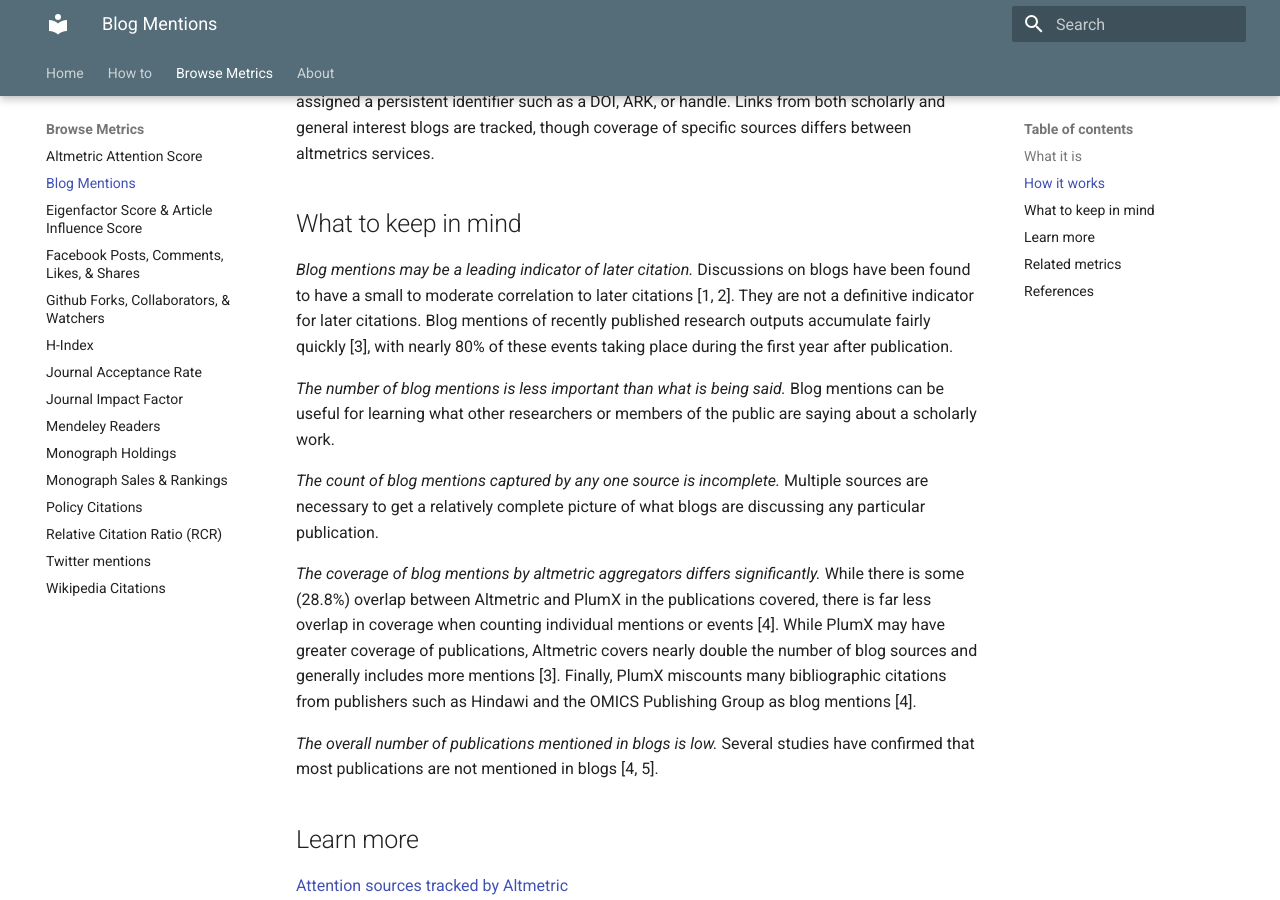
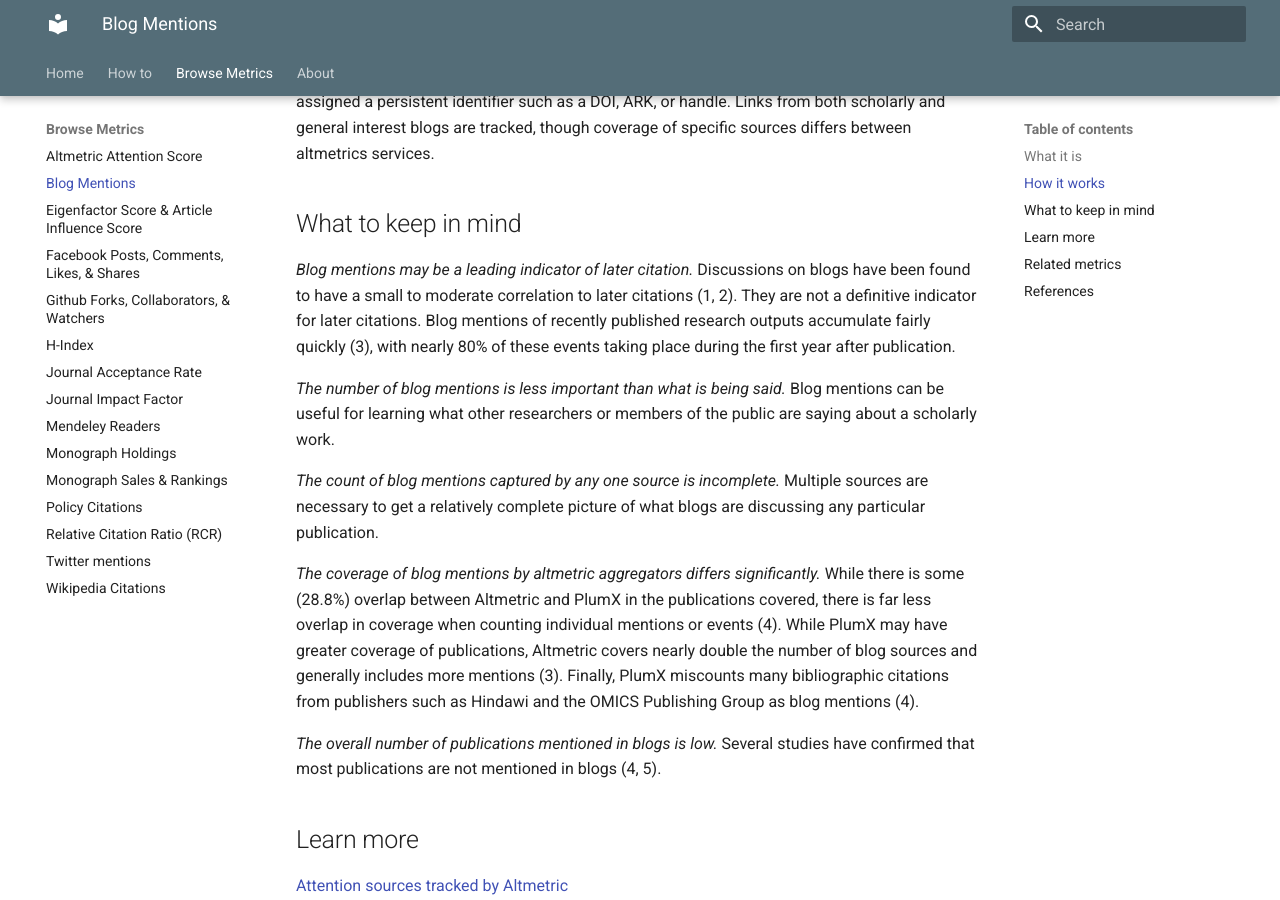
Before and after one commit to rchampieux/diy-documentation, an MkDocs documentation site: the page built from docs/blogmentions.md, in a window 1280 px wide and 900 px high, scrolled down 357 px. Built offline with MkDocs 1.6.1 and Material for MkDocs 9.7.7, drawn with Linux system fonts in a browser that asks for light colours.

Commit message:
change references from brackets to parantheses

```diff
--- a/docs/blogmentions.md
+++ b/docs/blogmentions.md
@@ -10,15 +10,15 @@ Some services (e.g., Altmetric, PlumX) track mentions only for scholarly works t
 
 
 ## What to keep in mind
-*Blog mentions may be a leading indicator of later citation.* Discussions on blogs have been found to have a small to moderate correlation to later citations [1, 2]. They are not a definitive indicator for later citations. Blog mentions of recently published research outputs accumulate fairly quickly [3], with nearly 80% of these events taking place during the first year after publication.
+*Blog mentions may be a leading indicator of later citation.* Discussions on blogs have been found to have a small to moderate correlation to later citations (1, 2). They are not a definitive indicator for later citations. Blog mentions of recently published research outputs accumulate fairly quickly (3), with nearly 80% of these events taking place during the first year after publication.
 
 *The number of blog mentions is less important than what is being said.* Blog mentions can be useful for learning what other researchers or members of the public are saying about a scholarly work.
 
 *The count of blog mentions captured by any one source is incomplete.* Multiple sources are necessary to get a relatively complete picture of what blogs are discussing any particular publication.
 
-*The coverage of blog mentions by altmetric aggregators differs significantly.* While there is some (28.8%) overlap between Altmetric and PlumX in the publications covered, there is far less overlap in coverage when counting individual mentions or events [4]. While PlumX may have greater coverage of publications, Altmetric covers nearly double the number of blog sources and generally includes more mentions [3]. Finally, PlumX miscounts many bibliographic citations from publishers such as Hindawi and the OMICS Publishing Group as blog mentions [4].
+*The coverage of blog mentions by altmetric aggregators differs significantly.* While there is some (28.8%) overlap between Altmetric and PlumX in the publications covered, there is far less overlap in coverage when counting individual mentions or events (4). While PlumX may have greater coverage of publications, Altmetric covers nearly double the number of blog sources and generally includes more mentions (3). Finally, PlumX miscounts many bibliographic citations from publishers such as Hindawi and the OMICS Publishing Group as blog mentions (4).
 
-*The overall number of publications mentioned in blogs is low.* Several studies have confirmed that most publications are not mentioned in blogs [4, 5].
+*The overall number of publications mentioned in blogs is low.* Several studies have confirmed that most publications are not mentioned in blogs (4, 5).
 
 ## Learn more
 [Attention sources tracked by Altmetric](https://help.altmetric.com/support/solutions/articles/6000235927-blogs)
```
